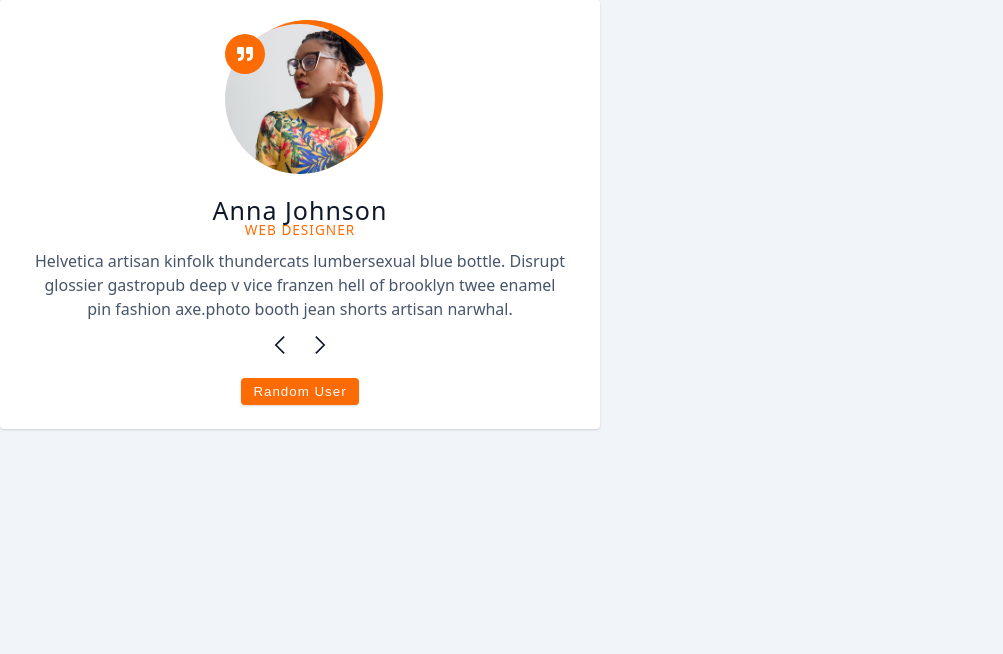
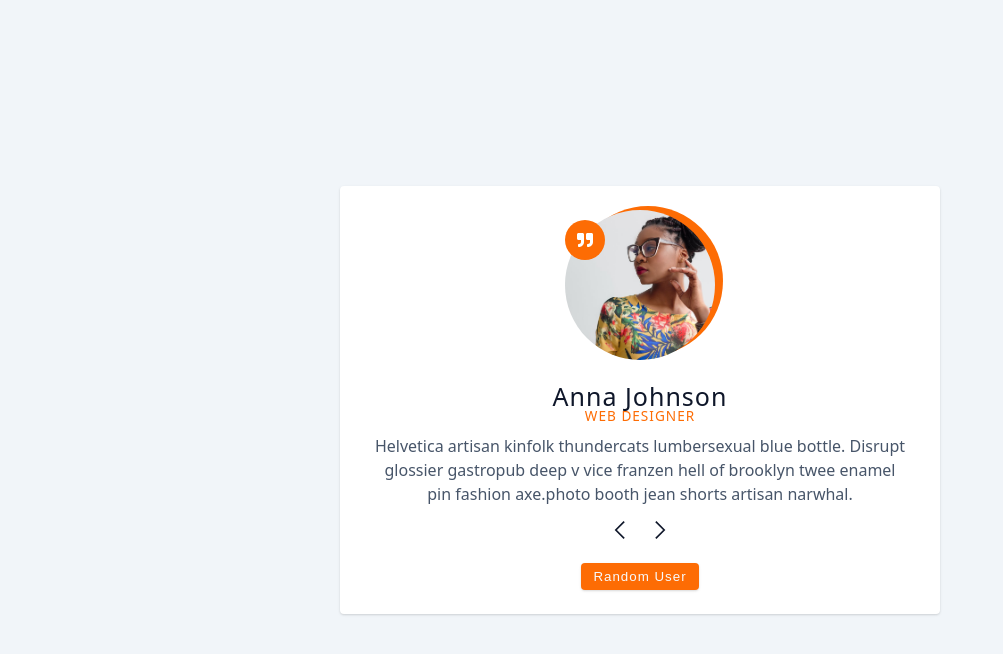
Before and after one commit to misiek869/Reviews_small-projects, a React (Vite) app: page / in a window 1280 px wide. Shown: the top 654 px of the page, without its empty margins (0-1003 px from the left). Built offline with nearby package versions, Linux system fonts and the light colour scheme.

Commit message:
add styles to main

```diff
--- a/src/index.css
+++ b/src/index.css
@@ -120,6 +120,12 @@ a {
 ul {
 	list-style-type: none;
 	padding: 0;
+}
+
+main {
+	min-height: 100vh;
+	display: grid;
+	place-items: center;
 }
 
 .img {
```
